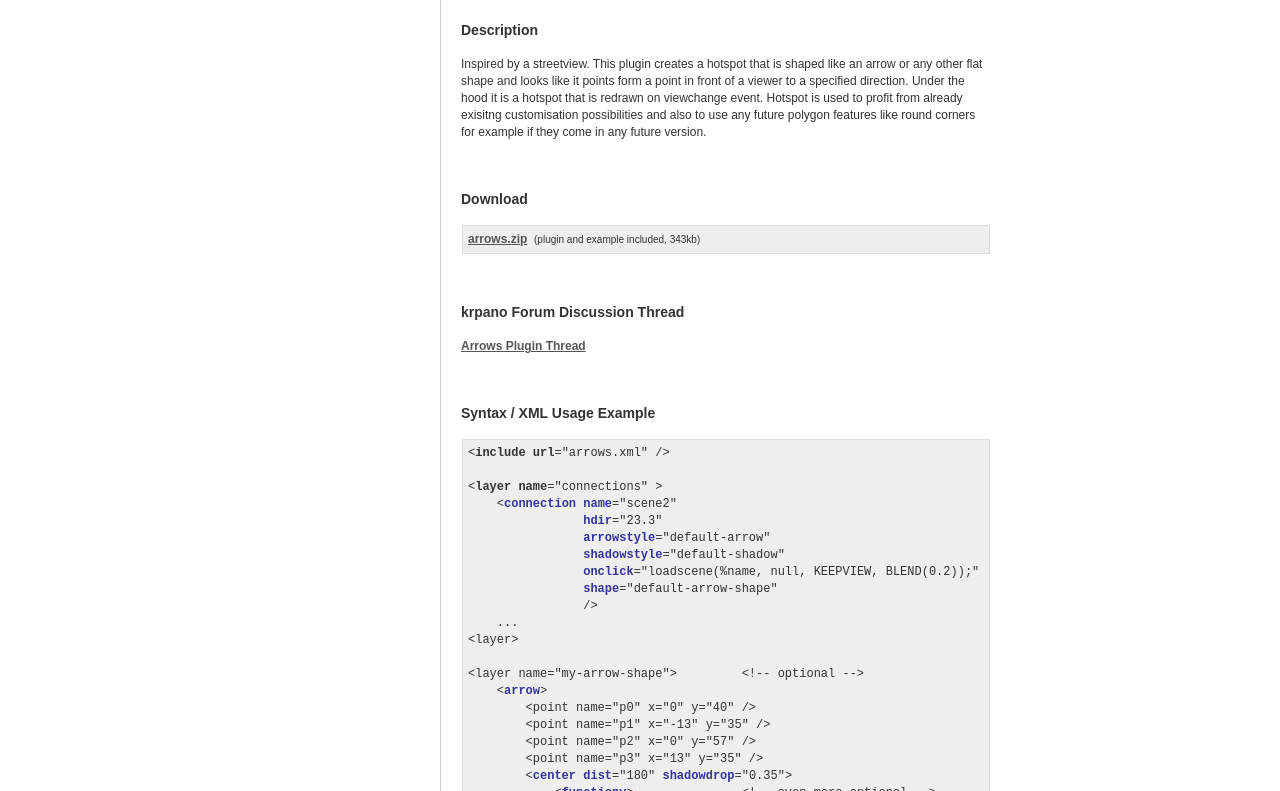
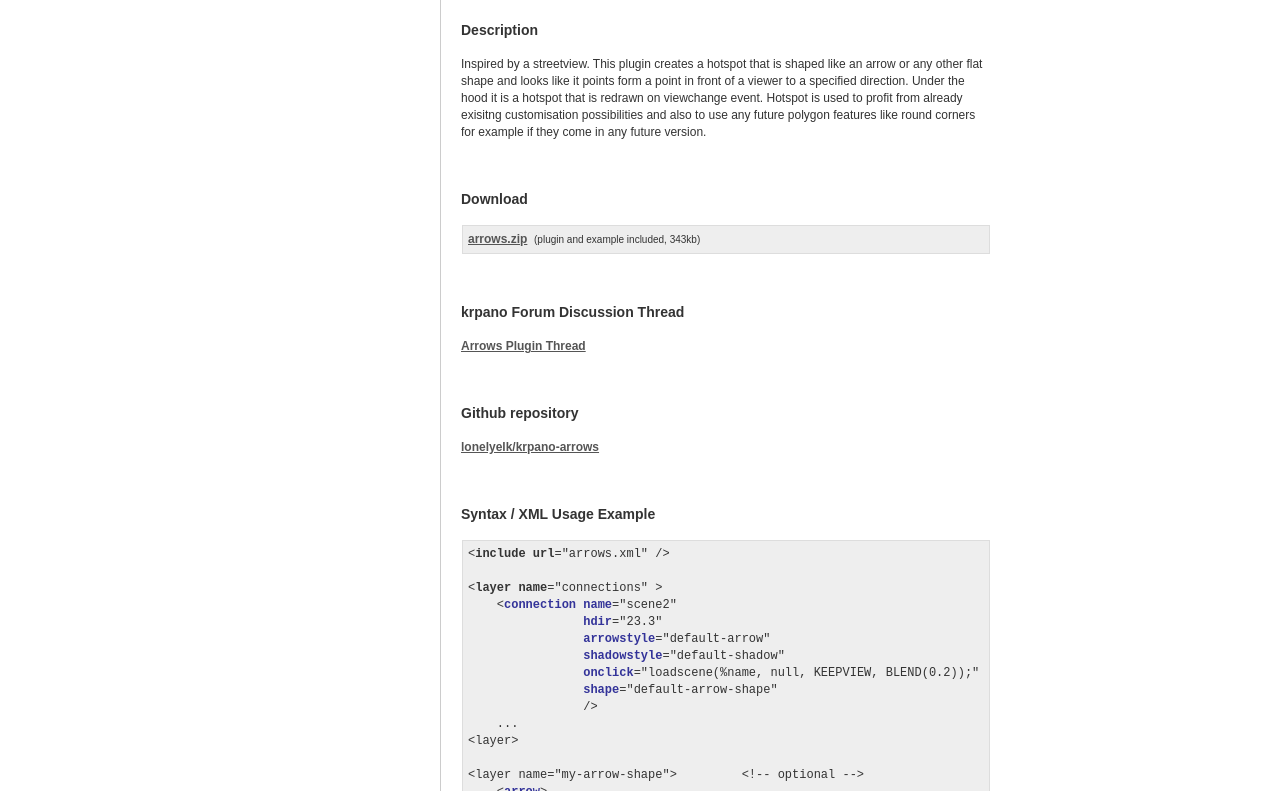
Before and after one commit to lonelyelk/krpano-arrows, a website: page arrows/plugin.html in a window 1280 px wide. Shown: the part 309-1100 px from the top of the page. Drawn offline with Linux system fonts and the light colour scheme.

Commit message:
Added link to github on plugin page.

```diff
--- a/arrows/plugin.html
+++ b/arrows/plugin.html
@@ -58,6 +58,12 @@
 		<h2><a name="forum" href="#forum" class="selflink">krpano Forum Discussion Thread</a></h2>
 
 		<a href="#">Arrows Plugin Thread</a>
+	</div>
+
+	<div class="paragraph">
+		<h2><a name="forum" href="#forum" class="selflink">Github repository</a></h2>
+
+		<a href="https://github.com/lonelyelk/krpano-arrows">lonelyelk/krpano-arrows</a>
 	</div>
 
 	<div class="paragraph">
```
Also changed, not shown: 1 other file.
